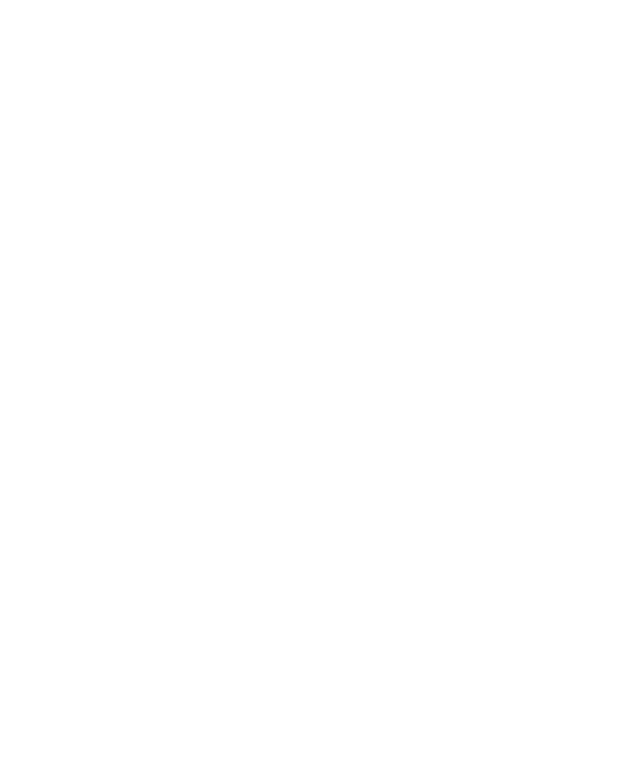
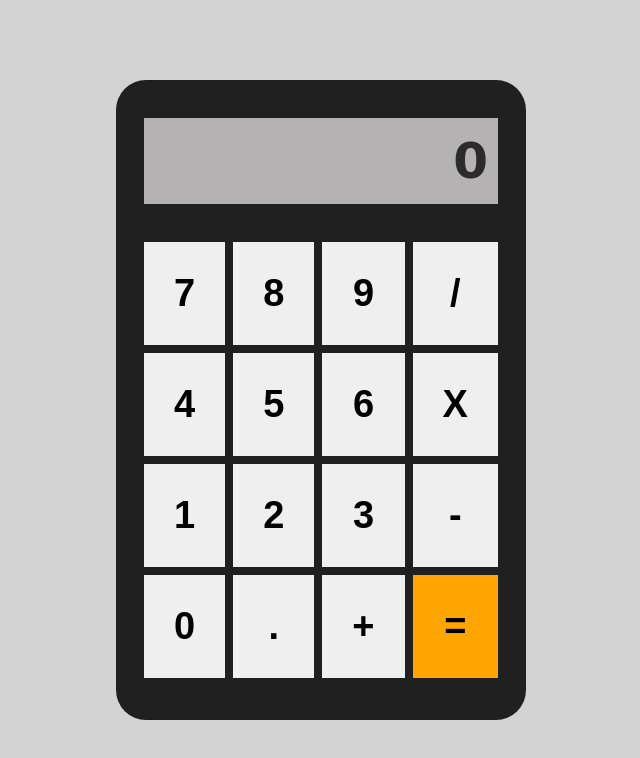
Before and after one commit to seweryngolba/calc, a plain HTML site: page index.html in a window 1280 px wide. Shown: the whole page, without its empty margins (319-959 px from the left). Drawn offline with Linux system fonts and the light colour scheme; a web font is replaced by a local one.

Commit message:
new design

```diff
--- a/index.html
+++ b/index.html
@@ -9,8 +9,27 @@
   <body>
     <div class="container">
       <div class="calculator-box">
-        <div class="result-display"></div>
-        <div class="calculator-buttons"></div>
+        <div class="result-display">
+          <h1>0</h1>
+        </div>
+        <div class="calculator-buttons">
+          <button>7</button>
+          <button>8</button>
+          <button>9</button>
+          <button>/</button>
+          <button>4</button>
+          <button>5</button>
+          <button>6</button>
+          <button>X</button>
+          <button>1</button>
+          <button>2</button>
+          <button>3</button>
+          <button>-</button>
+          <button>0</button>
+          <button>.</button>
+          <button>+</button>
+          <button class="active">=</button>
+        </div>
       </div>
     </div>
   </body>
--- a/style.css
+++ b/style.css
@@ -0,0 +1,65 @@
+@import url("https://fonts.googleapis.com/css2?family=Saira+Stencil+One&display=swap");
+
+* {
+  margin: 0;
+  padding: 0;
+  box-sizing: border-box;
+}
+
+body {
+  background: lightgray;
+}
+
+.container {
+  width: 100%;
+  height: 100vh;
+  display: flex;
+  align-items: center;
+  justify-content: center;
+}
+
+.calculator-box {
+  width: 410px;
+  height: 640px;
+  background: rgb(32, 32, 32);
+  border-radius: 30px;
+  display: flex;
+  align-items: center;
+  justify-content: center;
+  flex-direction: column;
+}
+
+.result-display {
+  width: 354px;
+  height: 86px;
+  background: #b4b2b2;
+  display: flex;
+  align-items: center;
+  justify-content: right;
+  margin-bottom: 34px;
+}
+
+h1 {
+  font-size: 50px;
+  margin-right: 10px;
+  font-family: "Saira Stencil One", cursive;
+  color: rgb(43, 43, 43);
+}
+
+.calculator-buttons {
+  display: grid;
+  grid-template-columns: auto auto auto auto;
+}
+
+.calculator-buttons button {
+  padding: 30px;
+  margin: 4px;
+  font-size: 38px;
+  font-weight: bold;
+  border: none;
+  cursor: pointer;
+}
+
+.active {
+  background: orange;
+}
```
